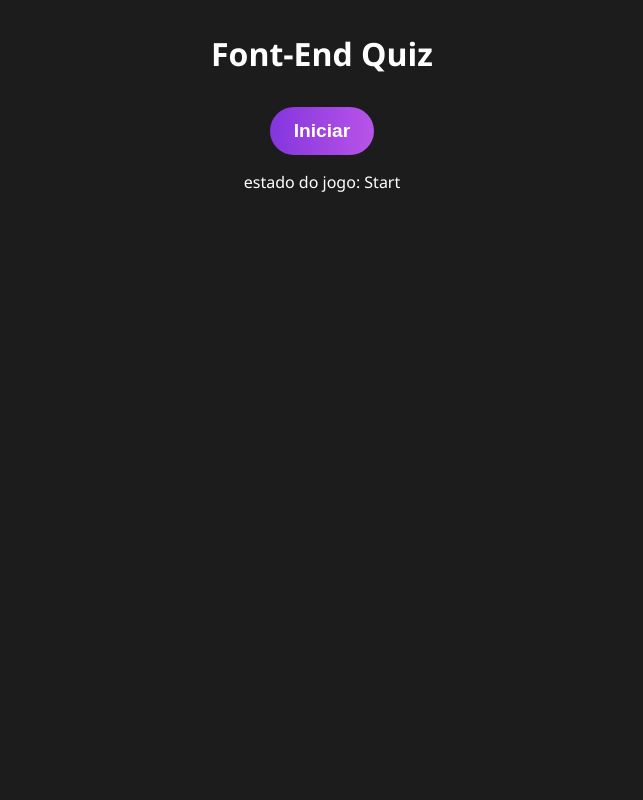
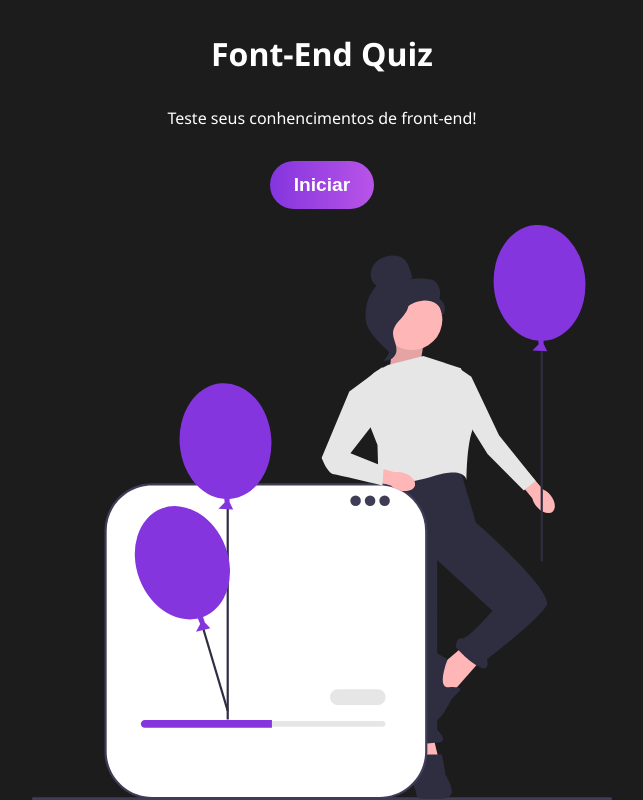
Before and after one commit to barbosadiego/quiz-vue, a Vue app: page / in a window 1280 px wide. Shown: the whole page, without its empty margins (318-961 px from the left). Built offline with nearby package versions, Linux system fonts and the light colour scheme.

Commit message:
add avg at start page

```diff
--- a/src/App.vue
+++ b/src/App.vue
@@ -1,11 +1,11 @@
 <template>
   <div id="app">
     <Welcome />
-    <main>
+    <main :class="[$store.state.gameStage === 'Start' ? 'start' : '']">
       <Question v-if="$store.state.gameStage === 'Playing'"/>
       <GameOver v-if="$store.state.gameStage === 'End'"/>
-      <p>estado do jogo: {{$store.state.gameStage}}</p>
     </main>
+    <!-- <p>estado do jogo: {{$store.state.gameStage}}</p> -->
   </div>
 </template>
 
@@ -41,6 +41,10 @@ export default {
     margin: 0px
     padding: 0px
 
+  img
+    max-width: 100%
+    display: block
+
   body
     background-color: var(--grey)
     font-family: 'Segoe UI', Tahoma, Geneva, Verdana, sans-serif
@@ -73,5 +77,11 @@ export default {
       flex-direction: column
       justify-content: space-between
       align-items: center
+      &.start
+        background-image: url(./assets/welldone.svg)
+        background-repeat: no-repeat
+        background-position: center center
+        background-size: contain
+
 
 </style>
--- a/src/components/QuizWelcome.vue
+++ b/src/components/QuizWelcome.vue
@@ -1,7 +1,10 @@
 <template>
   <header class="welcome">
     <h1>font-end quiz</h1>
-    <button v-if="$store.state.gameStage === 'Start'" @click="start">iniciar</button>
+    <div v-if="$store.state.gameStage === 'Start'">
+      <p>Teste seus conhencimentos de front-end!</p>
+      <button @click="start">iniciar</button>
+    </div>
   </header>
 </template>
 
@@ -31,5 +34,14 @@ export default {
       font-size: 2rem
       margin-top: 2rem
 
+    div
+      display: flex
+      flex-direction: column
+      gap: 2rem
+
+      p
+        text-align: center
+      button
+        align-self: center
 
 </style>
--- a/src/store/index.js
+++ b/src/store/index.js
@@ -43,7 +43,6 @@ export default new Vuex.Store({
 
       if(answer === option){
         state.userScore++
-        console.log('acertou', state.userScore)
       }
     },
     REORDER_QUESTIONS(state){
```
